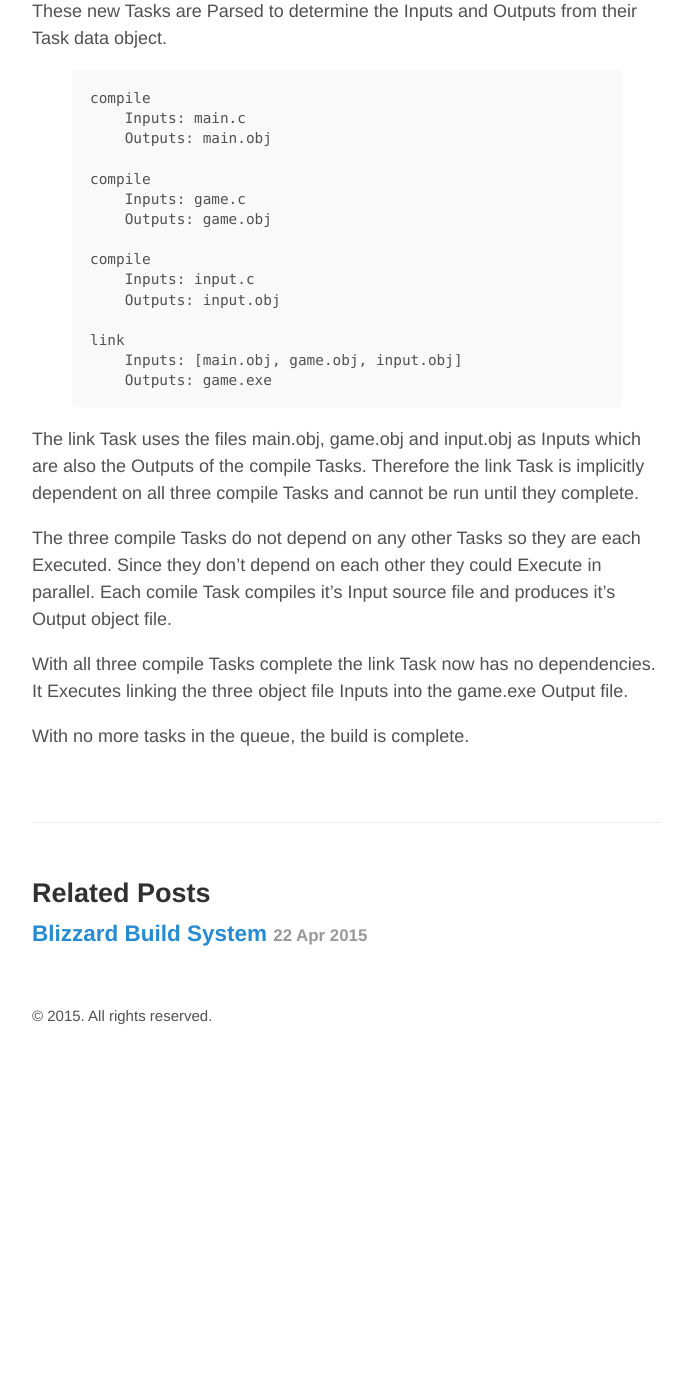
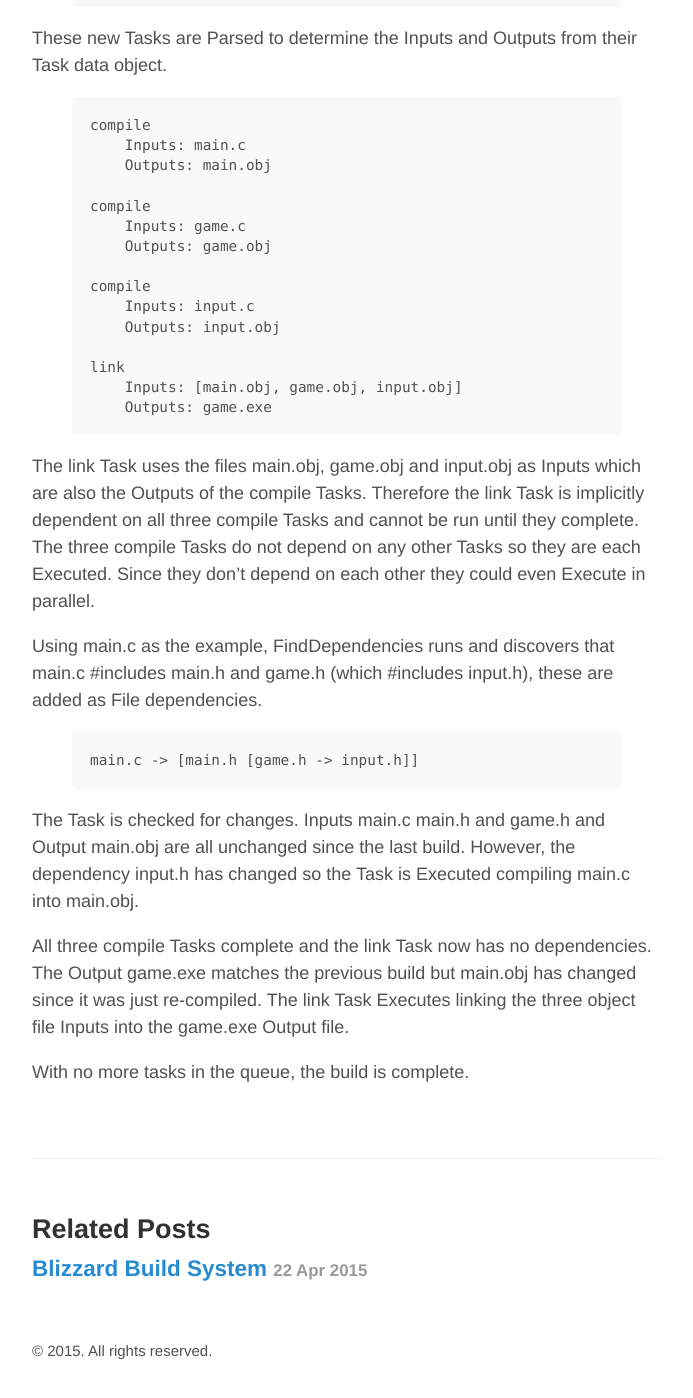
Before and after one commit to mironside/mironside.github.io-nope, a Jekyll site: the page built from _posts/2015-05-01-notes-on-task-based-build-system.md, in a window 1280 px wide and 1400 px high, scrolled down 2015 px. Shown: the whole window, without its empty margins (293-986 px from the left). Built offline with Jekyll 4.4.1, drawn with Linux system fonts in a browser that asks for light colours; before the commit the page ends 3080 px from its top, so only the background shows below that; some of the changed text lies outside the part shown.

Commit message:
include dependencies and change tracking in description

```diff
--- a/_posts/2015-05-01-notes-on-task-based-build-system.md
+++ b/_posts/2015-05-01-notes-on-task-based-build-system.md
@@ -17,9 +17,9 @@ title: Notes on Task Based Build System
 
   - **Execute** - Processes the task using the Task data object: reads Input Files and creates Output Files.
 
-- **MetaTask** - Have the same capabilities as a Task but can create new Task Lines that get added to Scheduler when Executed.
+- **MetaTask** - Have the same capabilities as a Task but can create new Task Lines that get added to Scheduler when Executed.  Because they create Tasks MetaTasks always Execute.
 
-Task dependencies are implicit based on Input and Output Files.  If Task B uses the File "main.obj" as Input and Task A outputs "main.obj" then Task B depends on Task A.  In other words, Task A must complete before Task B can Execute.  The Task Scheduler will only Execute Tasks that have no depdendencies or whose dependencies have completed.  When a Task completes the Scheduler re-evaluates to see if any new Tasks can Execute.  This repeats until all Tasks are complete.
+Task dependencies are implicit based on Input and Output Files.  If Task B uses the File "main.obj" as Input and Task A outputs "main.obj" then Task B depends on Task A.  In other words, Task A must complete before Task B can Execute.  The Task Scheduler will only Execute Tasks that have no dependencies or whose dependencies have completed.  When a Task completes the Scheduler re-evaluates to see if any new Tasks can Execute.  This repeats until all Tasks are complete.
 
 
 Example
@@ -75,10 +75,16 @@ link
     Outputs: game.exe
 {% endhighlight %}
 
-The link Task uses the files main.obj, game.obj and input.obj as Inputs which are also the Outputs of the compile Tasks.  Therefore the link Task is implicitly dependent on all three compile Tasks and cannot be run until they complete.
+The link Task uses the files main.obj, game.obj and input.obj as Inputs which are also the Outputs of the compile Tasks.  Therefore the link Task is implicitly dependent on all three compile Tasks and cannot be run until they complete.  The three compile Tasks do not depend on any other Tasks so they are each Executed.  Since they don't depend on each other they could even Execute in parallel.
 
-The three compile Tasks do not depend on any other Tasks so they are each Executed.  Since they don't depend on each other they could Execute in parallel.  Each comile Task compiles it's Input source file and produces it's Output object file.
+Using main.c as the example, FindDependencies runs and discovers that main.c #includes main.h and game.h (which #includes input.h), these are added as File dependencies.
 
-With all three compile Tasks complete the link Task now has no dependencies.  It Executes linking the three object file Inputs into the game.exe Output file.
+{% highlight none %}
+main.c -> [main.h [game.h -> input.h]]
+{% endhighlight %}
+
+The Task is checked for changes.  Inputs main.c main.h and game.h and Output main.obj are all unchanged since the last build.  However, the dependency input.h has changed so the Task is Executed compiling main.c into main.obj.
+
+All three compile Tasks complete and the link Task now has no dependencies.  The Output game.exe matches the previous build but main.obj has changed since it was just re-compiled.  The link Task Executes linking the three object file Inputs into the game.exe Output file.
 
 With no more tasks in the queue, the build is complete.
```
